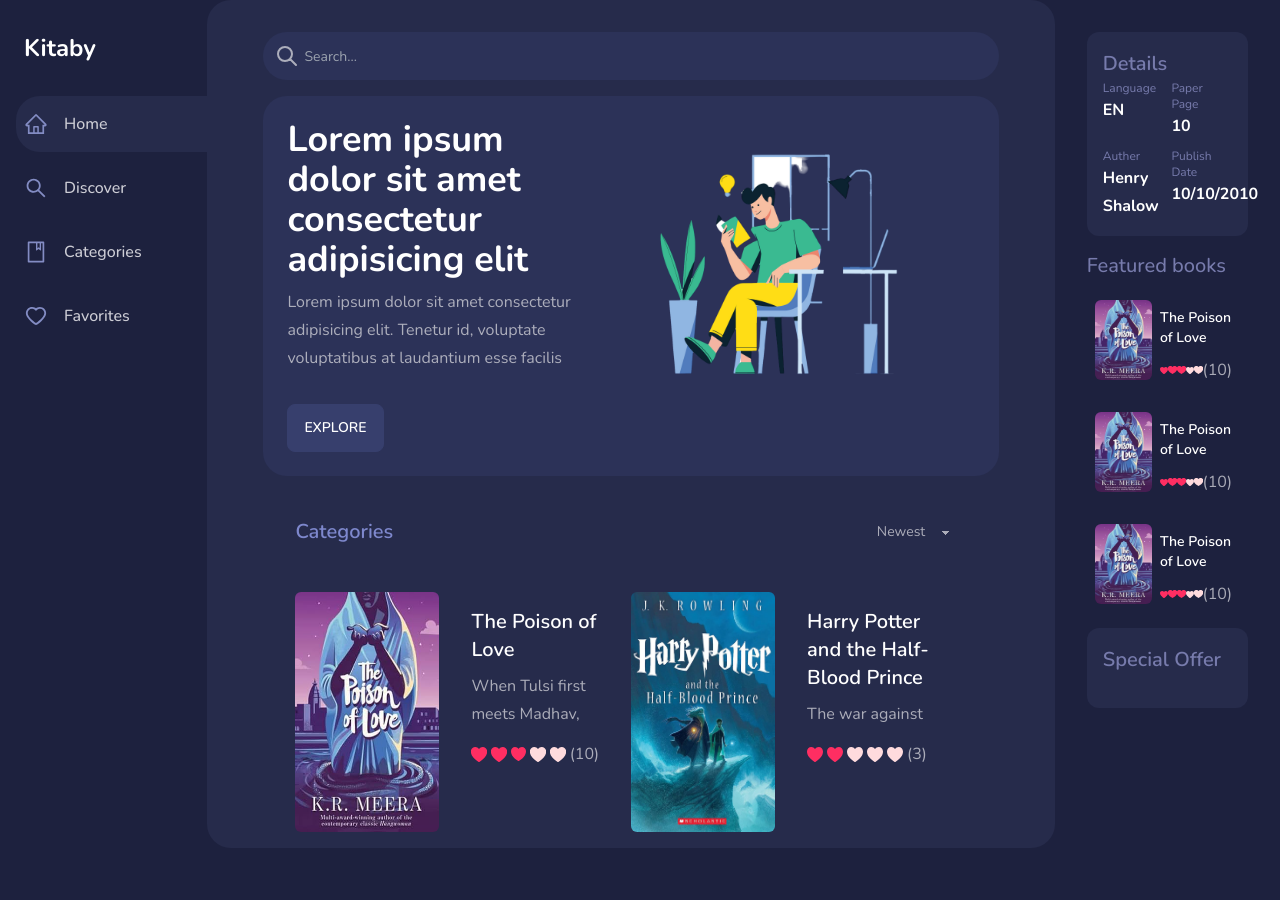
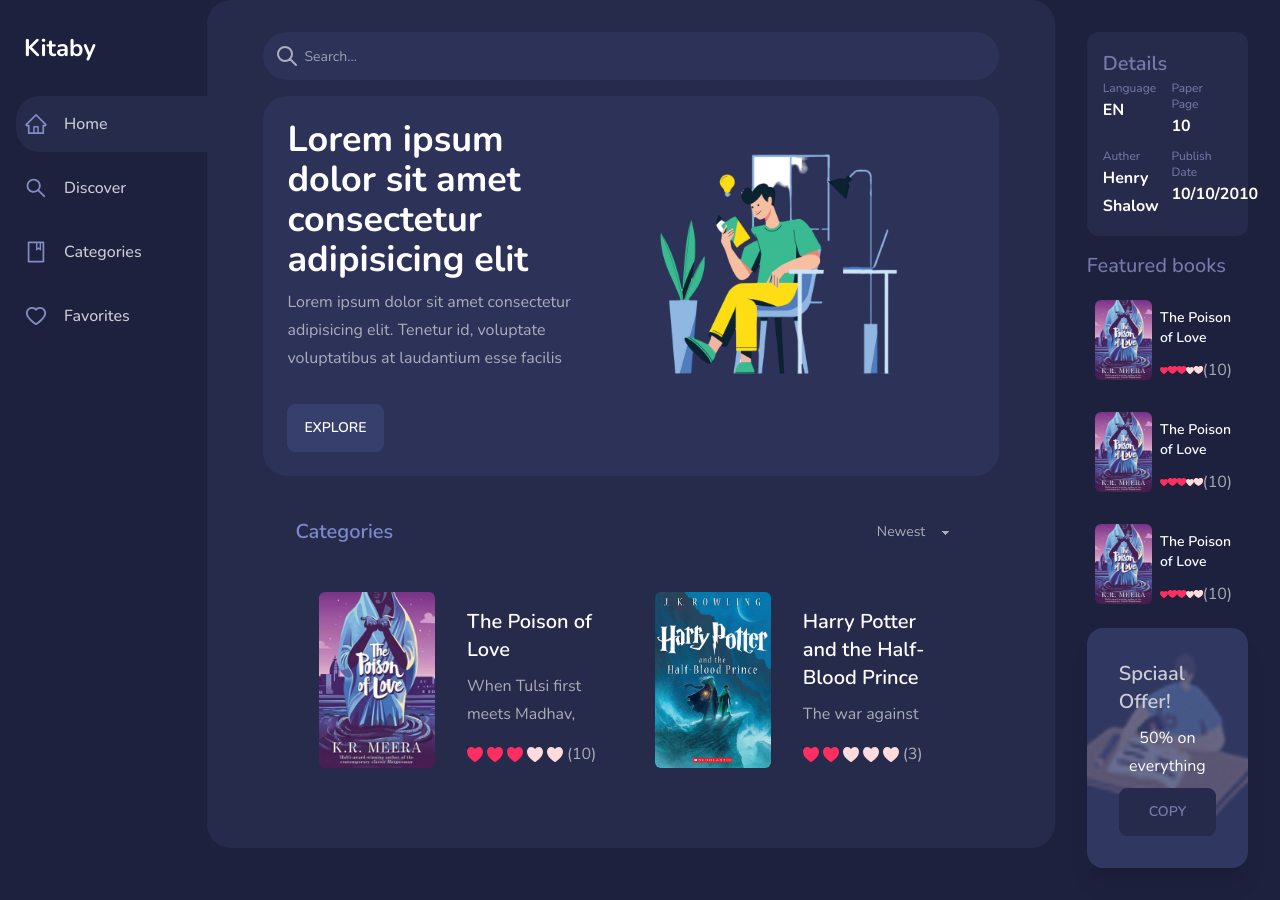
Before and after one commit to HaidarChaitoMena/kitaby, a Next.js app: page / in a window 1280 px wide. Before the commit the page ends 848 px from the top, so only its background shows below. Built offline with nearby package versions, Linux system fonts and the light colour scheme.

Commit message:
finalize the sidebar

```diff
--- a/src/components/NavBar.tsx
+++ b/src/components/NavBar.tsx
@@ -19,7 +19,7 @@
       <div className='flex flex-row justify-start md:flex-col'>
         <Link
           href={'/'}
-          className={`mb-2 flex h-14 w-full items-center justify-center p-5 pl-0 text-start hover:bg-primary md:justify-start md:rounded-l-3xl ${
+          className={`mb-2 flex h-14 w-full items-center justify-center p-5 pl-0 text-start duration-150 ease-in-out hover:bg-primary md:justify-start md:rounded-l-3xl ${
             pathname == '/' ? 'bg-primary' : ''
           }`}
         >
@@ -28,7 +28,7 @@
         </Link>
         <Link
           href={'/discover'}
-          className={`mb-2  flex h-14 w-full items-center justify-center text-start md:justify-start md:rounded-l-3xl md:p-5 md:pl-0 ${
+          className={`easy-in-out  mb-2 flex h-14 w-full items-center justify-center text-start duration-150 hover:bg-primary md:justify-start md:rounded-l-3xl md:p-5 md:pl-0 ${
             pathname == '/discover' ? 'bg-primary' : ''
           }`}
         >
@@ -37,7 +37,7 @@
         </Link>
         <Link
           href={'/categories'}
-          className={`mb-2  flex h-14 w-full items-center justify-center p-5 pl-0 text-start md:justify-start md:rounded-l-3xl ${
+          className={`easy-in-out  mb-2 flex h-14 w-full items-center justify-center p-5 pl-0 text-start duration-150 hover:bg-primary md:justify-start md:rounded-l-3xl ${
             pathname == '/categories' ? 'bg-primary' : ''
           }`}
         >
@@ -46,7 +46,7 @@
         </Link>
         <Link
           href={'/favorites'}
-          className={`mb-2  flex h-14 w-full items-center justify-center p-5 pl-0 text-start md:justify-start md:rounded-l-3xl ${
+          className={`easy-in-out  mb-2 flex h-14 w-full items-center justify-center p-5 pl-0 text-start duration-150 hover:bg-primary md:justify-start md:rounded-l-3xl ${
             pathname == '/favorites' ? 'bg-primary' : ''
           }`}
         >
--- a/src/components/home/BookCard.tsx
+++ b/src/components/home/BookCard.tsx
@@ -23,10 +23,10 @@
       custom={book.id}
       animate='visible'
       initial='hidden'
-      className='card card-side mb-4 h-60 w-full md:w-1/2'
+      className='card card-side mb-4 h-60 w-full pl-6 duration-150 ease-in-out hover:cursor-pointer hover:bg-secondary md:w-1/2'
     >
       <Image
-        className='h-60 w-36 rounded-md'
+        className='h-44 w-36 rounded-md'
         height={100}
         width={100}
         src={'/static/images/books/' + book.image}
--- a/src/components/home/Hero.tsx
+++ b/src/components/home/Hero.tsx
@@ -18,7 +18,7 @@
         Lorem ipsum dolor sit amet consectetur adipisicing elit. Tenetur id, voluptate voluptatibus
         at laudantium esse facilis
       </div>
-      <Link href={'/products/all'} className='btn btn-neutral hover:bg-primary'>
+      <Link href={'/products/all'} className='btn btn-neutral hover:brightness-75'>
         Explore
       </Link>
     </div>
--- a/src/components/sidebar/SideBar.tsx
+++ b/src/components/sidebar/SideBar.tsx
@@ -1,5 +1,7 @@
 import { Book } from '@/types/Book';
 import SmallBookCard from './SmallBookCard';
+import Image from 'next/image';
+import Link from 'next/link';
 
 type props = {
   selectedBook: Book;
@@ -54,10 +56,16 @@
         </div>
       </section>
       <section className='flex-none'>
-        <div className='mx-auto rounded-xl bg-primary p-4'>
-          <h3 className='text-primary-content'>Special Offer</h3>
-          <div className='p-2'>
-            <div></div>
+        <div className='card image-full w-full bg-base-100 shadow-xl'>
+          <figure>
+            <Image fill src={'/static/images/offers/offer1.png'} alt='Shoes' />
+          </figure>
+          <div className='card-body'>
+            <h2 className='card-title self-center'>Spciaal Offer!</h2>
+            <p className='mb-0 text-center'>50% on everything</p>
+            <Link href={'/products/all'} className='btn btn-primary hover:brightness-105'>
+              Copy
+            </Link>
           </div>
         </div>
       </section>
--- a/src/components/sidebar/SmallBookCard.tsx
+++ b/src/components/sidebar/SmallBookCard.tsx
@@ -23,7 +23,7 @@
       custom={book.id}
       animate='visible'
       initial='hidden'
-      className='card card-side mb-4 h-24 w-full p-2 hover:cursor-pointer hover:bg-primary'
+      className='card card-side mb-4 h-24 w-full p-2 duration-150 ease-in-out hover:cursor-pointer hover:bg-primary'
     >
       <Image
         className='my-0 h-20 w-24 rounded-md'
```
Also changed, not shown: public/static/images/offers/offer1.png (added).
